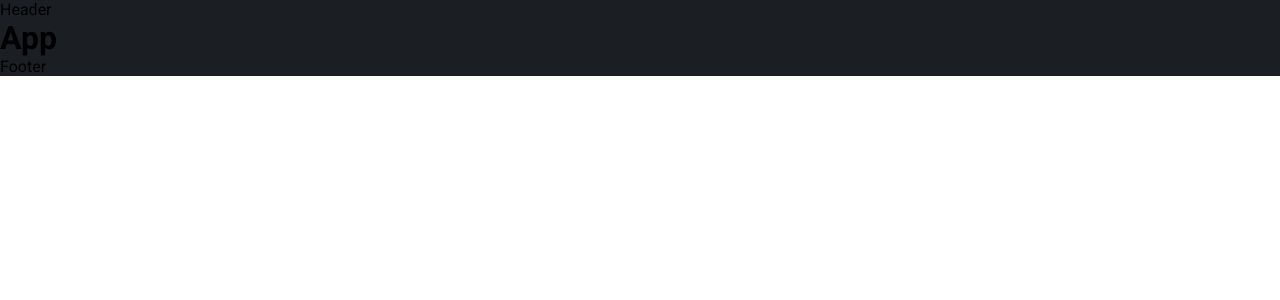
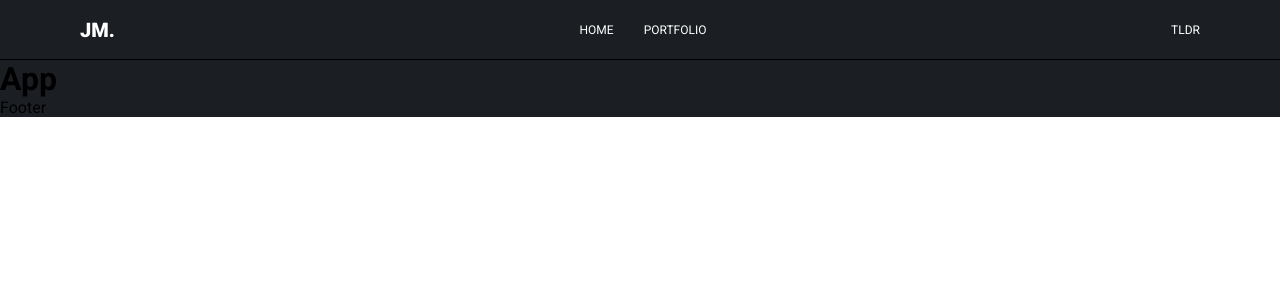
Before and after one commit to Jaydotcom27/portfolio, a React (Create React App) app in the folder frontend_react/: page / in a window 1280 px wide. Shown: the top 300 px of the page. Built offline with nearby package versions, Linux system fonts and the light colour scheme.

Commit message:
basic navbar styling

```diff
--- a/frontend_react/src/App.scss
+++ b/frontend_react/src/App.scss
@@ -9,3 +9,7 @@
     display: flex;
     flex-direction: row;
 }
+
+.d-flex {
+    display: flex;
+}
--- a/frontend_react/src/container/Header/Header.jsx
+++ b/frontend_react/src/container/Header/Header.jsx
@@ -3,7 +3,16 @@ import './Header.scss'
 
 export const Header = () => {
   return (
-    <div>Header</div>
+    <div id='header'>
+      <div className='d-flex header-inner'>
+        <span className='logo'>JM.</span>
+        <div className='menu'>
+          <span className='link'>HOME</span>
+          <span className='link'>PORTFOLIO</span>
+        </div>
+        <span className='link'>TLDR</span>
+      </div>
+    </div>
   )
 }
 
--- a/frontend_react/src/container/Header/Header.scss
+++ b/frontend_react/src/container/Header/Header.scss
@@ -0,0 +1,39 @@
+#header {
+    height: 60px;
+    width: 100%;
+    border-bottom: black solid 1px;
+    color: white;
+    font-size: 12px;
+    padding: 0px 80px;
+
+    .header-inner {
+        height: 100%;
+        display: flex;
+        align-items: center;
+        justify-content: space-between;
+    }
+
+    .logo {
+        font-size: 20px;
+        font-weight: 900;
+        cursor: pointer;
+    }
+
+    .menu {
+        display: flex;
+        justify-content: space-between;
+        gap: 30px;
+    }
+
+    .link {
+        cursor: pointer;
+
+        &:hover {
+            text-decoration: underline;
+        }
+    }
+
+    @media screen and (max-width: 480px) {
+        padding: 0px 15px;
+      }
+}
```
